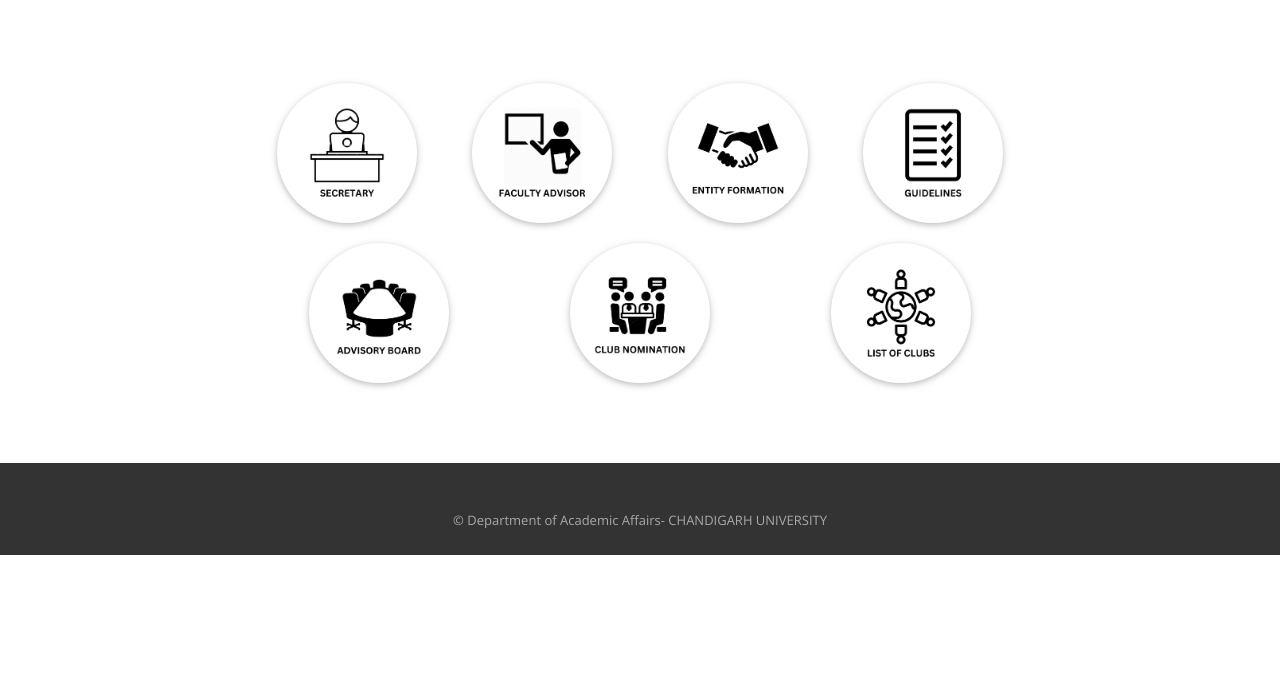
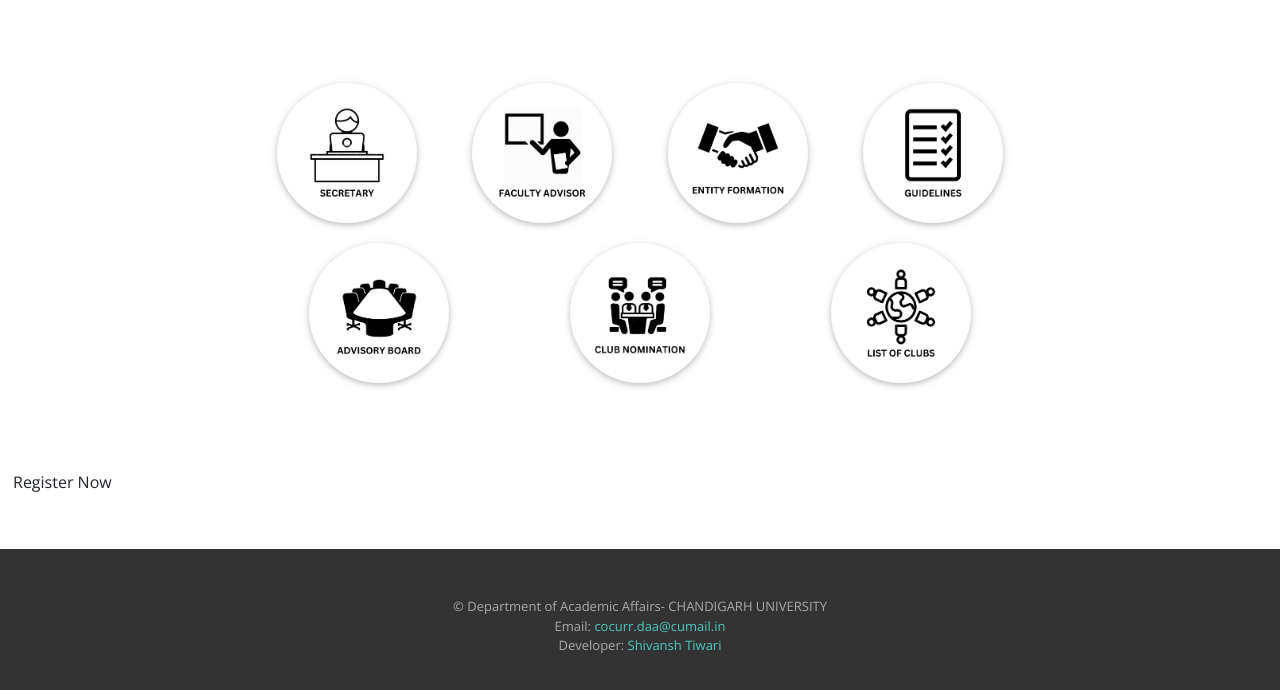
Before and after one commit to shivanshrider/PVC-Office, a plain HTML site: page index.html in a window 1280 px wide. Shown: the part 660-1350 px from the top of the page. Before the commit the page ends 1215 px from the top, so only its background shows below. Drawn offline with nearby package versions, Linux system fonts and the light colour scheme.

Commit message:
Update index.html

```diff
--- a/index.html
+++ b/index.html
@@ -84,10 +84,20 @@
             </div>
         </div>
     </div>
+<a href="https://forms.gle/1xKPa5HGDherbN1x8"> <button class="btn" >Register Now</button> </a>
+
+
+
+<br>
+<br>
+<br>
+
 
     <div class="footer">
         <div class="page-container footer-container">
-            <div class="footer-copyright">© Department of Academic Affairs- CHANDIGARH UNIVERSITY</div>
+            <div class="footer-copyright"> <p>© Department of Academic Affairs- CHANDIGARH UNIVERSITY <br>
+                Email: <a href="mailto: cocurr.daa@cumail.in ">cocurr.daa@cumail.in </a><br>
+                Developer: <a href="https://www.linkedin.com/in/shivansh-tiwari-48894924a/"> Shivansh Tiwari</a>
         </div>
     </div>
 
```
